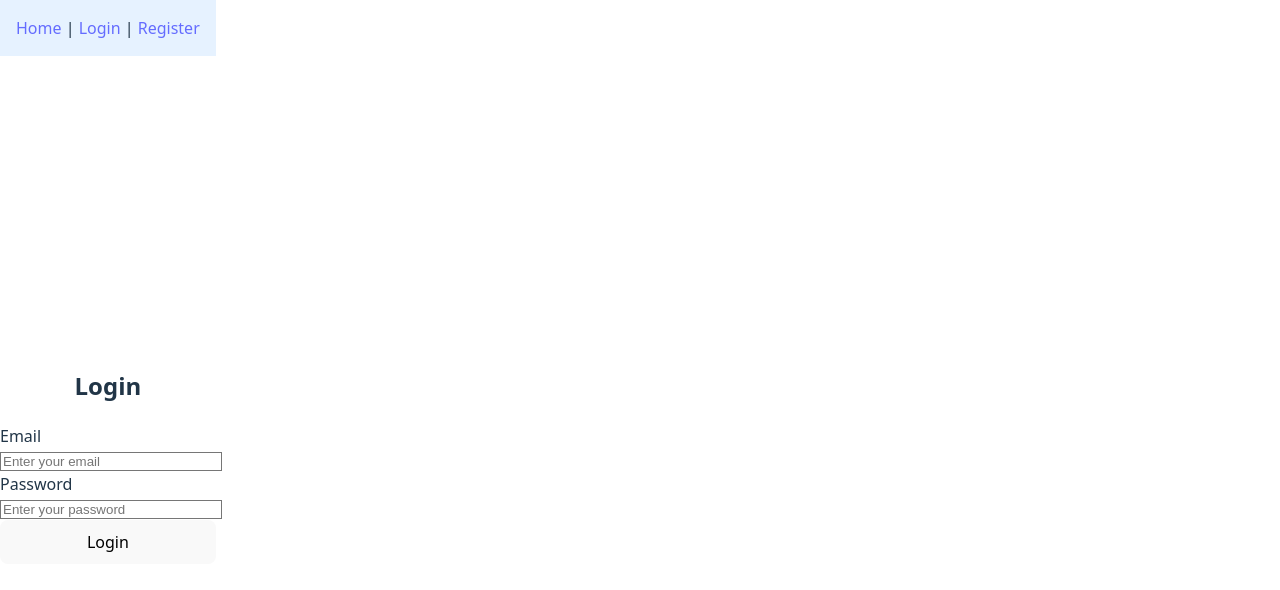
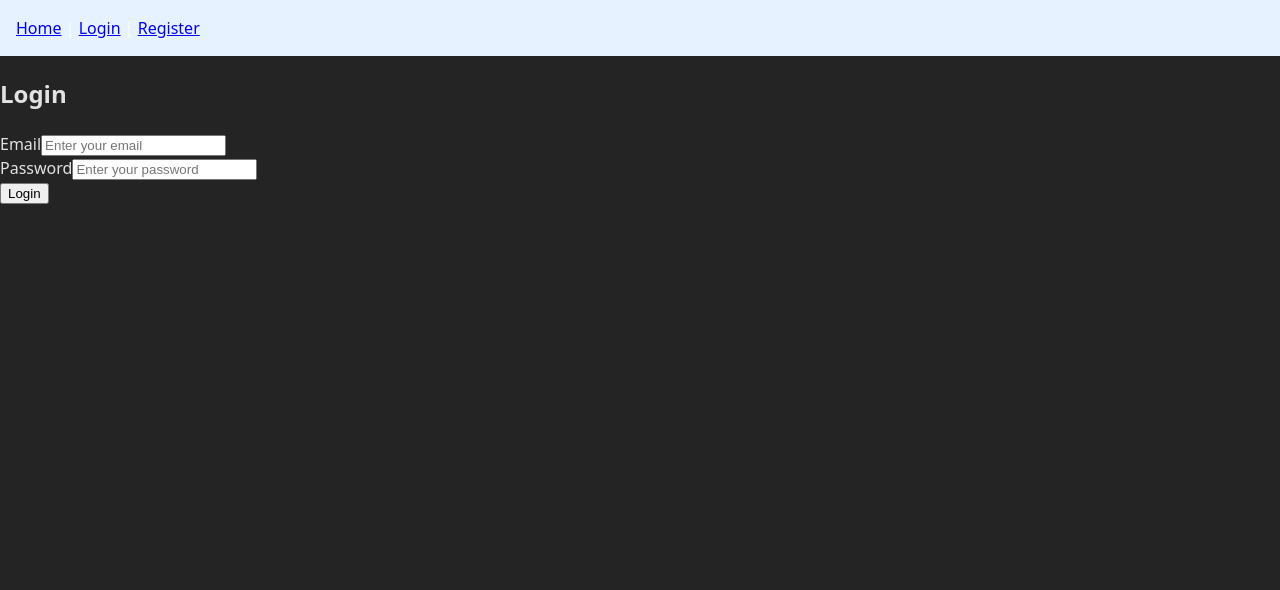
Before and after one commit to PLP-MERN-Stack-Development/mern-stack-integration-MwandikiAntony, a React (Vite) app in the folder client/: page /login in a window 1280 px wide. Shown: the top 590 px of the page. Built offline with nearby package versions, Linux system fonts and the light colour scheme.

Commit message:
added auth context

```diff
--- a/client/src/index.css
+++ b/client/src/index.css
@@ -1,72 +1,24 @@
-:root {
+html, body {
+  margin: 0;
+  padding: 0;
+  min-width: 320px;
+  min-height: 100vh;
+  width: 100%;
+  height: 100%;
   font-family: system-ui, Avenir, Helvetica, Arial, sans-serif;
   line-height: 1.5;
   font-weight: 400;
+  background-color: #242424;
+  color: rgba(255, 255, 255, 0.87);
 
-  color-scheme: light dark;
-  color: rgba(255, 255, 255, 0.87);
-  background-color: #242424;
-
-  font-synthesis: none;
-  text-rendering: optimizeLegibility;
-  -webkit-font-smoothing: antialiased;
-  -moz-osx-font-smoothing: grayscale;
+  display: flex;
+  flex-direction: column; /* stack children vertically */
+  justify-content: flex-start; /* start at top */
+  align-items: stretch; /* make children full width */
 }
 
-a {
-  font-weight: 500;
-  color: #646cff;
-  text-decoration: inherit;
+#root {
+  flex: 1; /* let React root fill the page */
+  display: flex;
+  flex-direction: column;
 }
-a:hover {
-  color: #535bf2;
-}
-
-body {
-  margin: 0;
-  display: flex;
-  place-items: center;
-  min-width: 320px;
-  min-height: 100vh;
-}
-
-h1 {
-  font-size: 3.2em;
-  line-height: 1.1;
-}
-
-button {
-  border-radius: 8px;
-  border: 1px solid transparent;
-  padding: 0.6em 1.2em;
-  font-size: 1em;
-  font-weight: 500;
-  font-family: inherit;
-  background-color: #1a1a1a;
-  cursor: pointer;
-  transition: border-color 0.25s;
-}
-button:hover {
-  border-color: #646cff;
-}
-button:focus,
-button:focus-visible {
-  outline: 4px auto -webkit-focus-ring-color;
-}
-
-@media (prefers-color-scheme: light) {
-  :root {
-    color: #213547;
-    background-color: #ffffff;
-  }
-  a:hover {
-    color: #747bff;
-  }
-  button {
-    background-color: #f9f9f9;
-  }
-}
-
-@tailwind base;
-@tailwind components;
-@tailwind utilities;
```
